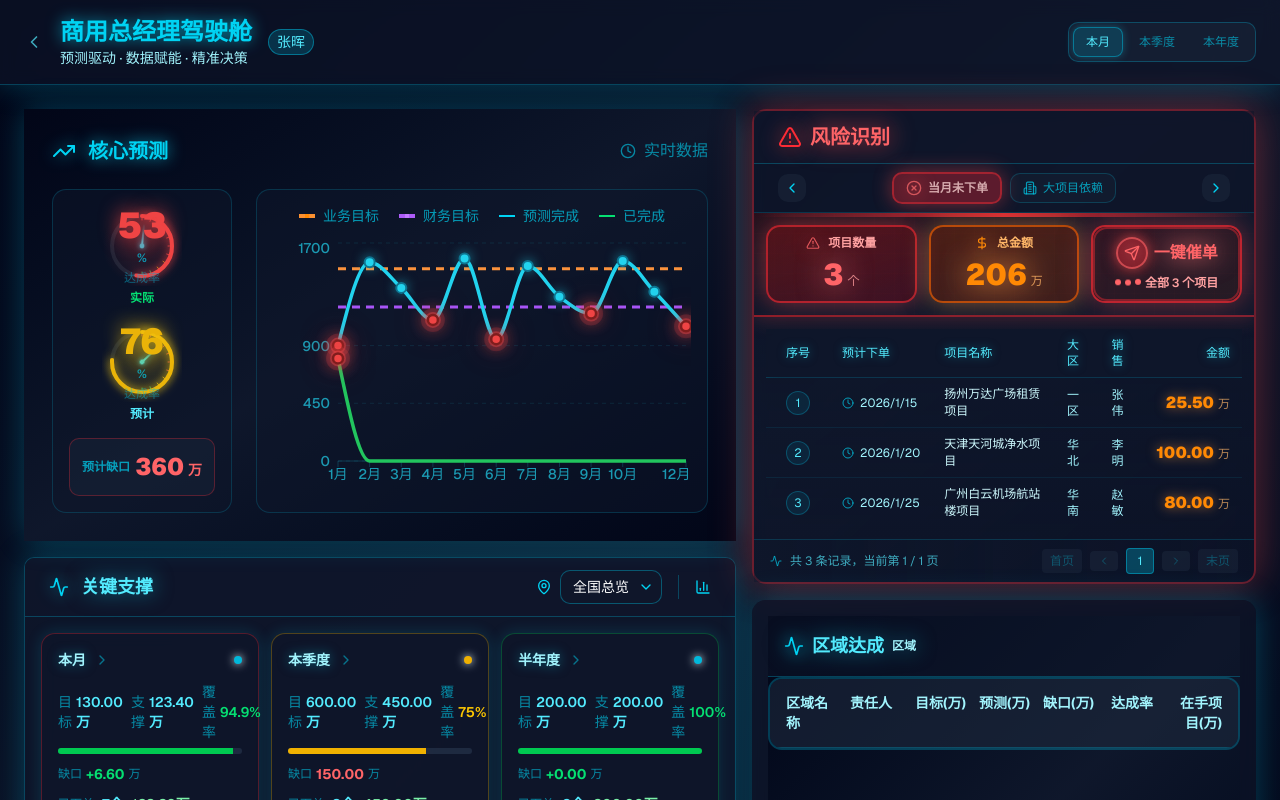
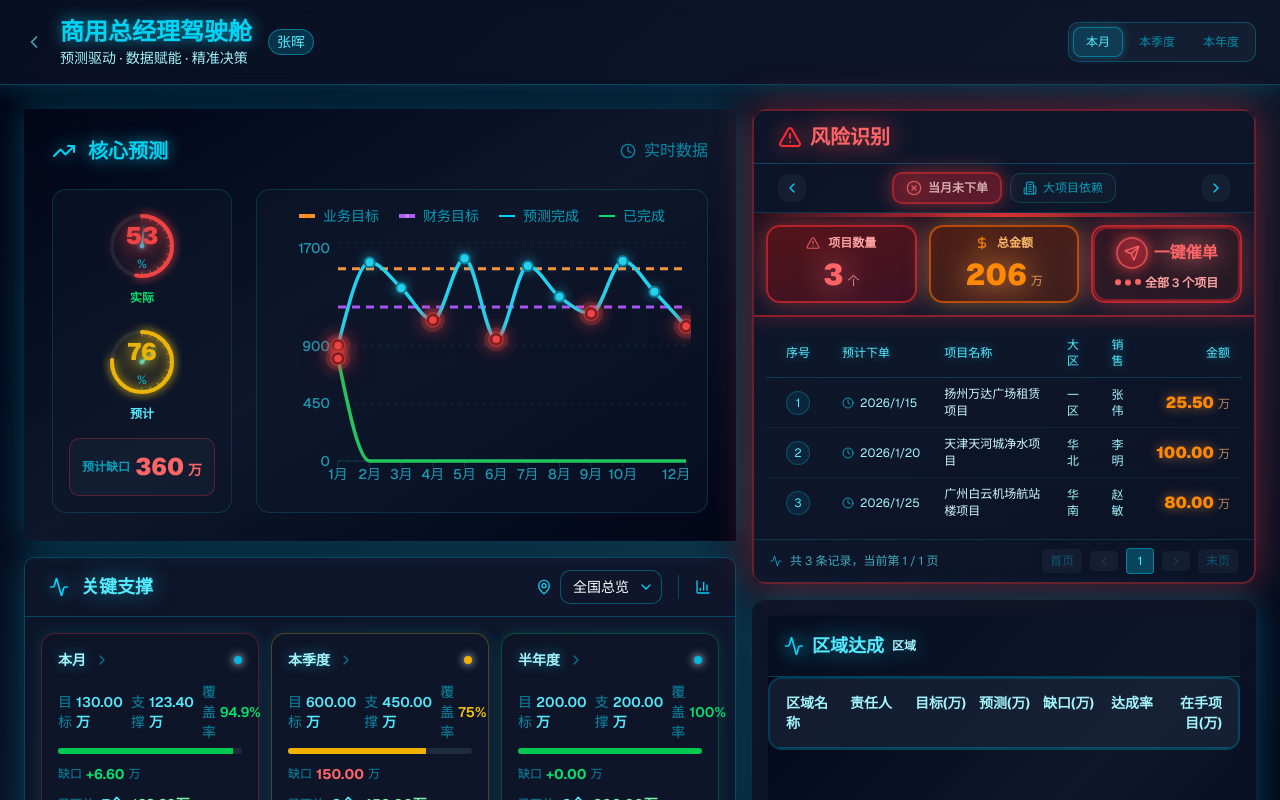
Before and after one commit to navylee1990/coze_jsc, a Next.js app: page /gm in a window 1280 px wide. Shown: the top 800 px of the page. Built offline with nearby package versions, Linux system fonts and the light colour scheme.

Commit message:
refactor: 缩小仪表盘内部数字字体大小

```diff
--- a/src/components/PredictionDecisionCard.tsx
+++ b/src/components/PredictionDecisionCard.tsx
@@ -246,20 +246,19 @@ export default function PredictionDecisionCard({
 
         {/* 中心数值显示 */}
         <div className="absolute inset-0 flex flex-col items-center justify-center">
-          <div className="text-4xl font-black mb-1"
+          <div className="text-2xl font-black mb-1"
                style={{
                  color: percentage >= 90 ? '#22c55e' :
                         percentage >= 70 ? '#eab308' :
                         '#ef4444',
-                 textShadow: percentage >= 90 ? '0 0 20px rgba(74,222,128,1)' :
-                            percentage >= 70 ? '0 0 20px rgba(250,204,21,1)' :
-                            '0 0 20px rgba(239,68,68,1)',
+                 textShadow: percentage >= 90 ? '0 0 15px rgba(74,222,128,0.8)' :
+                            percentage >= 70 ? '0 0 15px rgba(250,204,21,0.8)' :
+                            '0 0 15px rgba(239,68,68,0.8)',
                }}
           >
             {mounted ? Math.round(value) : 0}
           </div>
           <div className="text-xs font-semibold text-cyan-400/70">%</div>
-          <div className="text-xs text-cyan-500/50 mt-1">达成率</div>
         </div>
       </div>
     );
```
